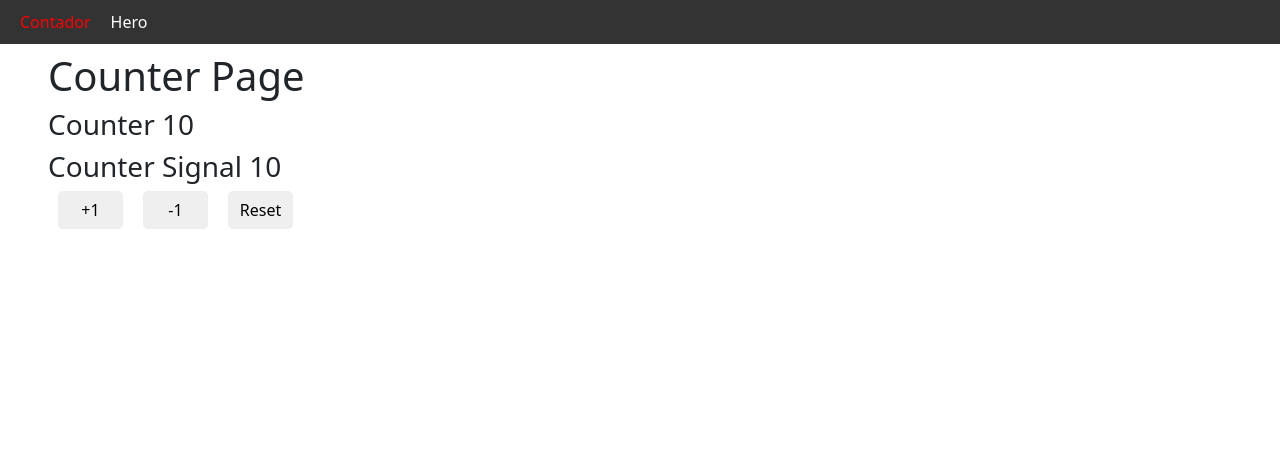
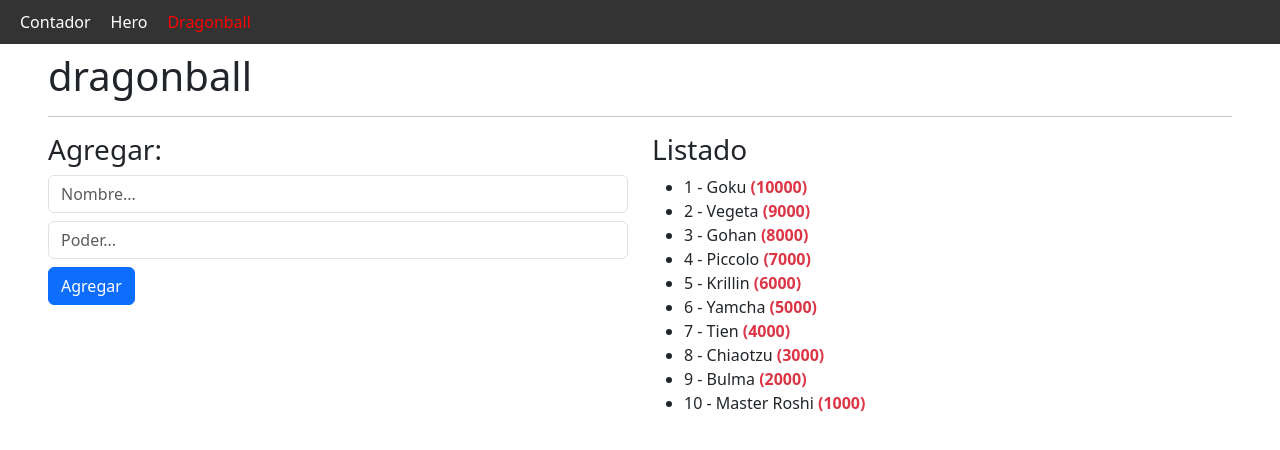
Before and after one commit to linuxcarl/angular-bases, an Angular app: page /dragonball in a window 1280 px wide. Before the commit this address led to /. Shown: the top 450 px of the page. Built offline with nearby package versions, Linux system fonts and the light colour scheme.

Commit message:
feat: add page dragonball and data from the component with @for directive

```diff
--- a/src/app/components/shared/navbar/navbar.component.html
+++ b/src/app/components/shared/navbar/navbar.component.html
@@ -16,4 +16,5 @@
 <nav>
   <a routerLink="/" routerLinkActive="active" [routerLinkActiveOptions]="{exact: true}">Contador</a>
   <a [routerLink]="['/hero']" [routerLinkActive]="'active'" >Hero</a>
+  <a [routerLink]="['/dragonball']" [routerLinkActive]="'active'" >Dragonball</a>
 </nav>
--- /dev/null
+++ b/src/app/pages/dragonball/dragonball.component.html
@@ -0,0 +1,23 @@
+<h1>dragonball</h1>
+<hr>
+
+<section class="row">
+  <div class="col-12 col-sm-6">
+    <h3>Agregar:</h3>
+    <input type="text" class="form-control" placeholder="Nombre...">
+    <input type="number" class="form-control mt-2" placeholder="Poder...">
+    <button class="btn btn-primary mt-2">Agregar</button>
+  </div>
+  <div class="col-12 col-sm-6">
+    <h3>Listado</h3>
+    <ul>
+      @for( character of characters(); track character.id; let idx = $index ){
+        <li>
+          <span>{{ idx +1 }} - {{ character.name }}</span>
+          <strong class="text-danger">  ({{ character.power }})</strong>
+        </li>
+      }
+    </ul>
+  </div>
+
+</section>
--- /dev/null
+++ b/src/app/pages/dragonball/dragonball.component.ts
@@ -0,0 +1,29 @@
+import { Component, signal } from '@angular/core';
+
+interface Character{
+  id: number;
+  name: string;
+  power: number;
+}
+
+@Component({
+  selector: 'app-dragonball',
+  imports: [],
+  templateUrl: './dragonball.component.html',
+  styleUrl: './dragonball.component.css'
+})
+export class DragonballComponent {
+
+  characters= signal<Character[]>([
+    {id: 1, name: 'Goku', power: 10000},
+    {id: 2, name: 'Vegeta', power: 9000},
+    {id: 3, name: 'Gohan', power: 8000},
+    {id: 4, name: 'Piccolo', power: 7000},
+    {id: 5, name: 'Krillin', power: 6000},
+    {id: 6, name: 'Yamcha', power: 5000},
+    {id: 7, name: 'Tien', power: 4000},
+    {id: 8, name: 'Chiaotzu', power: 3000},
+    {id: 9, name: 'Bulma', power: 2000},
+    {id: 10, name: 'Master Roshi', power: 1000},
+  ])
+}
```
Also changed, not shown: src/app/app.routes.ts (+6 -1 lines), src/app/pages/dragonball/dragonball.component.css (added).
